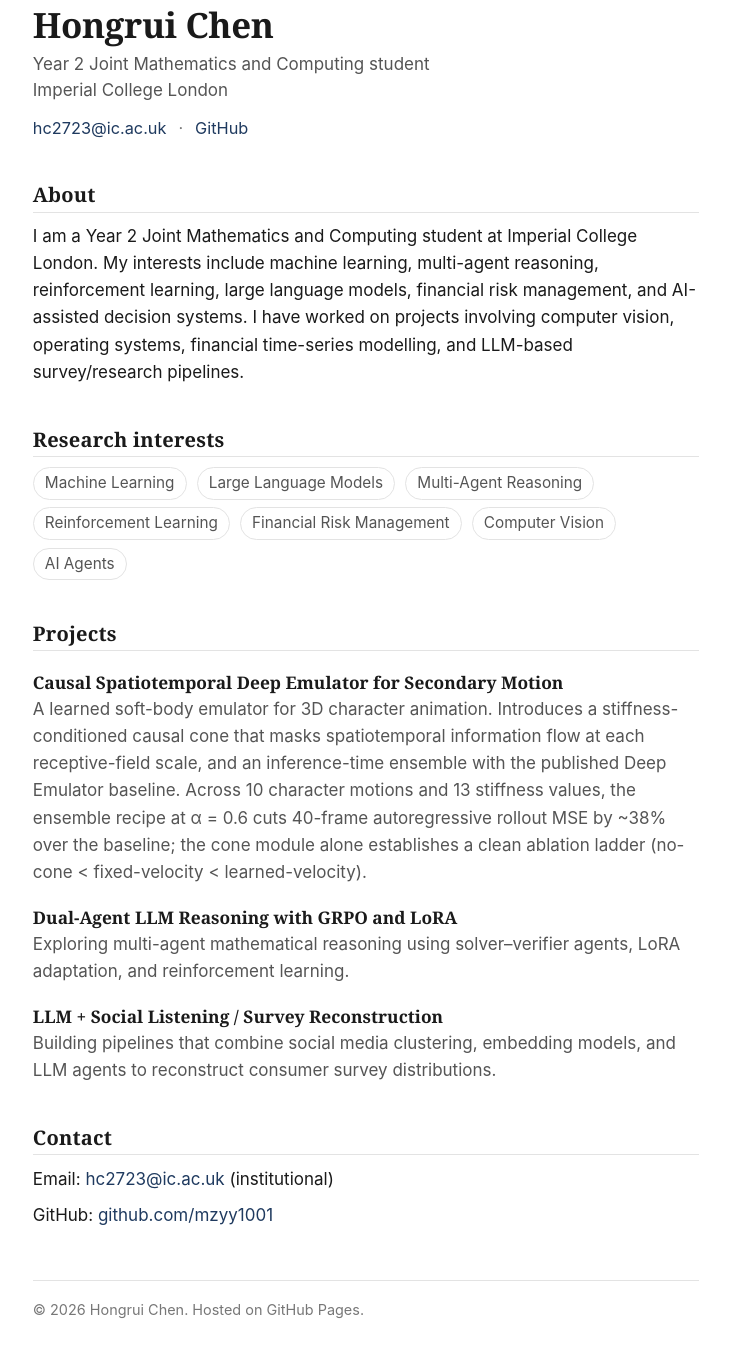
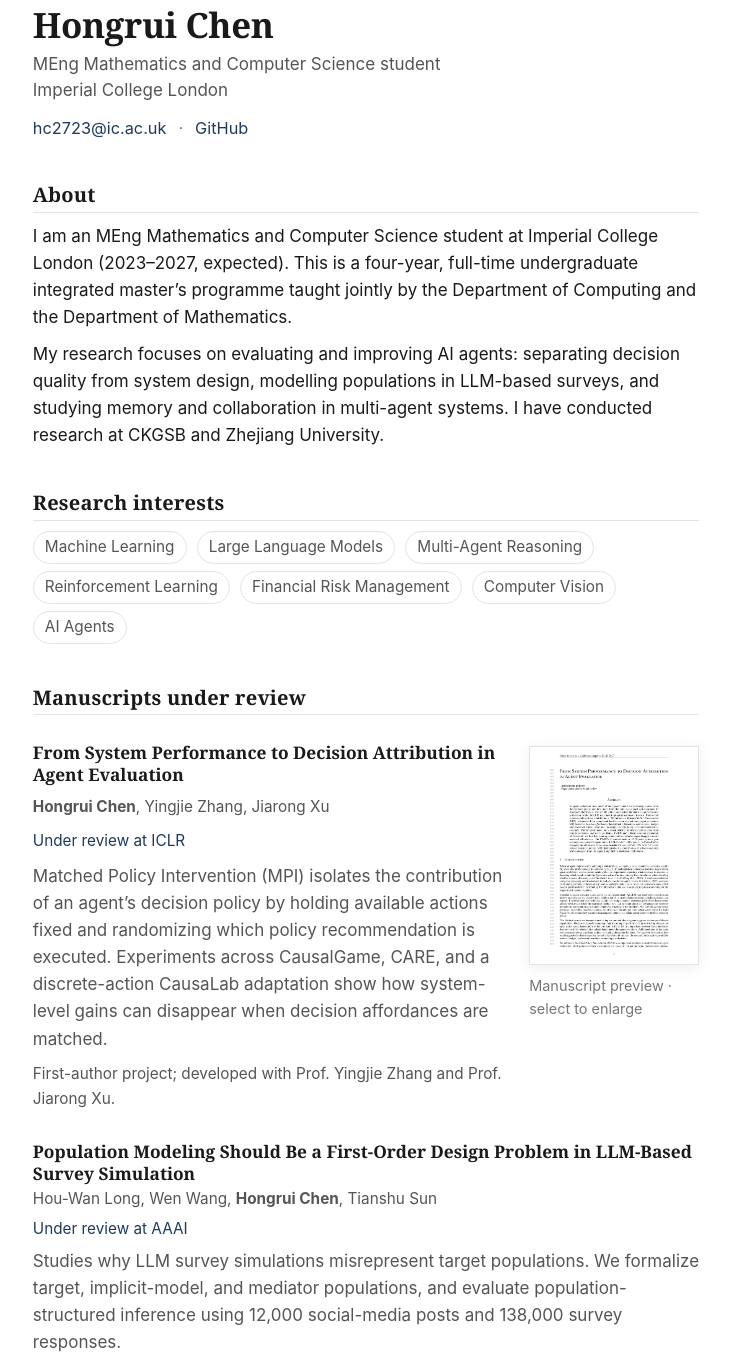
Before and after one commit to mzyy1001/mzyy1001.github.io, a plain HTML site: page index.html in a window 1280 px wide. Shown: the part 65-1424 px from the top of the page, without its empty margins (274-1004 px from the left). Drawn offline with Linux system fonts and the light colour scheme.

Commit message:
Update academic profile and add manuscript preview

```diff
--- a/index.html
+++ b/index.html
@@ -4,7 +4,7 @@
   <meta charset="utf-8">
   <meta name="viewport" content="width=device-width, initial-scale=1">
   <title>Hongrui Chen — Imperial College London</title>
-  <meta name="description" content="Hongrui Chen — Year 2 Joint Mathematics and Computing student at Imperial College London. Research interests: machine learning, large language models, multi-agent reasoning.">
+  <meta name="description" content="Hongrui Chen — MEng Mathematics and Computer Science student at Imperial College London. Research interests: agent evaluation, large language models, and multi-agent systems.">
   <meta name="author" content="Hongrui Chen">
   <link rel="stylesheet" href="style.css">
 </head>
@@ -14,7 +14,7 @@
     <header class="intro">
       <h1>Hongrui Chen</h1>
       <p class="title">
-        Year&nbsp;2 Joint Mathematics and Computing student<br>
+        MEng Mathematics and Computer Science student<br>
         Imperial College London
       </p>
       <p class="contact">
@@ -27,13 +27,16 @@
     <section>
       <h2>About</h2>
       <p>
-        I am a Year&nbsp;2 Joint Mathematics and Computing student at
-        Imperial College London. My interests include machine learning,
-        multi-agent reasoning, reinforcement learning, large language
-        models, financial risk management, and AI-assisted decision
-        systems. I have worked on projects involving computer vision,
-        operating systems, financial time-series modelling, and LLM-based
-        survey/research pipelines.
+        I am an MEng Mathematics and Computer Science student at Imperial College London
+        (2023–2027, expected). This is a four-year, full-time undergraduate integrated
+        master’s programme taught jointly by the Department of Computing and the
+        Department of Mathematics.
+      </p>
+      <p>
+        My research focuses on evaluating and improving AI agents: separating decision
+        quality from system design, modelling populations in LLM-based surveys, and
+        studying memory and collaboration in multi-agent systems. I have conducted
+        research at CKGSB and Zhejiang University.
       </p>
     </section>
 
@@ -50,42 +53,71 @@
       </ul>
     </section>
 
+    <section aria-labelledby="papers-heading">
+      <h2 id="papers-heading">Manuscripts under review</h2>
+      <article class="paper">
+        <div>
+          <h3>From System Performance to Decision Attribution in Agent Evaluation</h3>
+          <p class="authors"><strong>Hongrui Chen</strong>, Yingjie Zhang, Jiarong Xu</p>
+          <p class="status">Under review at ICLR</p>
+          <p>Matched Policy Intervention (MPI) isolates the contribution of an agent’s
+            decision policy by holding available actions fixed and randomizing which
+            policy recommendation is executed. Experiments across CausalGame, CARE,
+            and a discrete-action CausaLab adaptation show how system-level gains
+            can disappear when decision affordances are matched.</p>
+          <p class="mentors">First-author project; developed with Prof. Yingjie Zhang and Prof. Jiarong Xu.</p>
+        </div>
+        <figure>
+          <a href="assets/mpi-paper-preview.png" aria-label="View full-size first-page preview of the MPI manuscript">
+            <img src="assets/mpi-paper-preview.png" alt="First page of From System Performance to Decision Attribution in Agent Evaluation, showing the title, abstract, and introduction" width="1082" height="1400" loading="lazy">
+          </a>
+          <figcaption>Manuscript preview · select to enlarge</figcaption>
+        </figure>
+      </article>
+      <article class="project">
+        <h3>Population Modeling Should Be a First-Order Design Problem in LLM-Based Survey Simulation</h3>
+        <p class="authors">Hou-Wan Long, Wen Wang, <strong>Hongrui Chen</strong>, Tianshu Sun</p>
+        <p class="status">Under review at AAAI</p>
+        <p>Studies why LLM survey simulations misrepresent target populations. We formalize
+          target, implicit-model, and mediator populations, and evaluate population-structured
+          inference using 12,000 social-media posts and 138,000 survey responses.</p>
+      </article>
+    </section>
+
     <section>
-      <h2>Projects</h2>
-
+      <h2>Selected research and projects</h2>
+      <article class="project">
+        <h3>TRIAGE-Bench</h3>
+        <p>A 2,000-item benchmark of jurisdictional, temporal, regulatory, and polypharmacy
+          evidence conflicts. A 2 × 2 Hint × Source design and 56,000 responses from seven
+          models help distinguish source-selection failures from action-mapping failures.</p>
+        <p><a href="https://huggingface.co/datasets/DarrenLoong/TRIAGE_Bench">Public benchmark on Hugging Face</a></p>
+      </article>
+      <article class="project">
+        <h3>Memory Application Channels in Dynamic Multi-Agent Systems</h3>
+        <p>At Zhejiang University, advised by Prof. Zemin Liu in Prof. Fei Wu’s group,
+          I study how agents apply memory through advice, rewrites, and artifacts,
+          tracking exposure, adoption, and outcomes on TerminalBench.</p>
+      </article>
       <article class="project">
         <h3>Causal Spatiotemporal Deep Emulator for Secondary Motion</h3>
-        <p>
-          A learned soft-body emulator for 3D character animation.
-          Introduces a stiffness-conditioned causal cone that masks
-          spatiotemporal information flow at each receptive-field scale,
-          and an inference-time ensemble with the published Deep
-          Emulator baseline. Across 10 character motions and 13
-          stiffness values, the ensemble recipe at &alpha;&nbsp;=&nbsp;0.6
-          cuts 40-frame autoregressive rollout MSE by ~38&#37; over the
-          baseline; the cone module alone establishes a clean ablation
-          ladder (no-cone&nbsp;&lt;&nbsp;fixed-velocity&nbsp;&lt;&nbsp;learned-velocity).
-        </p>
+        <p>Advised by Prof. Jin Huang, I built a causal graph-network emulator for
+          soft-body simulation. A causal-cone ablation across ten unseen character–motion
+          pairs reduced MSE by 66% on average with 0.07 ms overhead.</p>
       </article>
-
       <article class="project">
-        <h3>Dual-Agent LLM Reasoning with GRPO and LoRA</h3>
-        <p>
-          Exploring multi-agent mathematical reasoning using
-          solver–verifier agents, LoRA adaptation, and reinforcement
-          learning.
-        </p>
+        <h3>AI Quotient Assessment and Autonomous Research Agents</h3>
+        <p>At CKGSB’s AI and Intelligent Industry Lab, I built executable human–AI
+          benchmarks with deterministic scoring and self-validation, and research-agent
+          workflows spanning topic discovery, experiments, manuscript drafting, and
+          iterative review.</p>
       </article>
-
       <article class="project">
-        <h3>LLM&nbsp;+ Social Listening / Survey Reconstruction</h3>
-        <p>
-          Building pipelines that combine social media clustering,
-          embedding models, and LLM agents to reconstruct consumer
-          survey distributions.
-        </p>
+        <h3>Metric-Mode: Autonomous ML Agent</h3>
+        <p>Technical lead for a Kotlin/Koog agent that automates the tabular-ML lifecycle,
+          from conversational requirements to training and PDF/HTML reports.
+          Winner of the IC Hack 2026 JetBrains Kotlin Koog track.</p>
       </article>
-
     </section>
 
     <section>
--- a/style.css
+++ b/style.css
@@ -158,3 +158,18 @@ footer p { margin: 0; }
 
 /* ─── Selection ──────────────────────────────────────────── */
 ::selection { background: var(--accent); color: #fff; }
+
+/* Manuscript preview */
+.paper { display: grid; grid-template-columns: minmax(0, 1fr) 10rem; gap: 1.4rem; align-items: start; }
+.paper h3 { margin-top: 1rem; }
+.paper p { color: var(--fg-muted); }
+.paper figure { margin: 1.2rem 0 0; }
+.paper img { display: block; width: 100%; height: auto; border: 1px solid var(--rule); background: white; box-shadow: 0 3px 14px #00000012; }
+.paper figure a { display: block; }
+.paper figcaption { margin-top: .45rem; font-size: .85rem; color: var(--fg-soft); }
+.authors, .mentors { font-size: .9rem; }
+.project .status, .paper .status { margin: .35rem 0; font-size: .9rem; color: var(--accent); }
+@media (max-width: 600px) {
+  .paper { grid-template-columns: 1fr; gap: .5rem; }
+  .paper figure { max-width: 14rem; margin-top: .5rem; }
+}
```
Also changed, not shown: assets/mpi-paper-preview.png (added), 1 other file.
